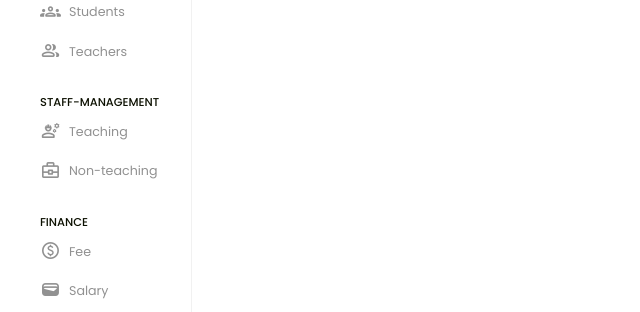
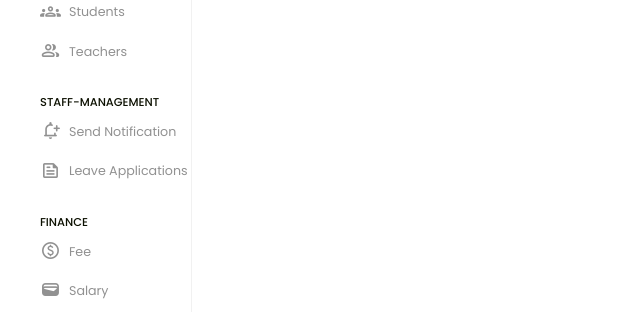
Before and after one commit to hasan-code/School-MS, a Django app: page /base/ in a window 1280 px wide. Shown: the part 208-520 px from the top of the page, without its empty margins (0-640 px from the left). Run offline with Django 4.2, Linux system fonts and the light colour scheme; a user stored in the database is signed in.

Commit message:
Modified sidebar.html file,'Teaching' link changed to 'Send Notifications', 'Non-Teaching' link changed to 'Leave Applications'

```diff
--- a/templates/sidebar.html
+++ b/templates/sidebar.html
@@ -70,17 +70,17 @@
 
       <!-- Teaching Staff -->
       <div class="links">
-        <a href="">
-          <span class="material-symbols-rounded"> engineering </span>
-          Teaching
+        <a href="{% url 'send_notification' %}">
+          <span class="material-symbols-rounded"> notification_add </span>
+          Send Notification
         </a>
       </div>
 
       <!-- Non-Teaching Staff -->
       <div class="links">
         <a href="">
-          <span class="material-symbols-rounded"> business_center </span>
-          Non-teaching
+          <span class="material-symbols-rounded"> feed </span>
+          Leave Applications
         </a>
       </div>
     </div>
```
